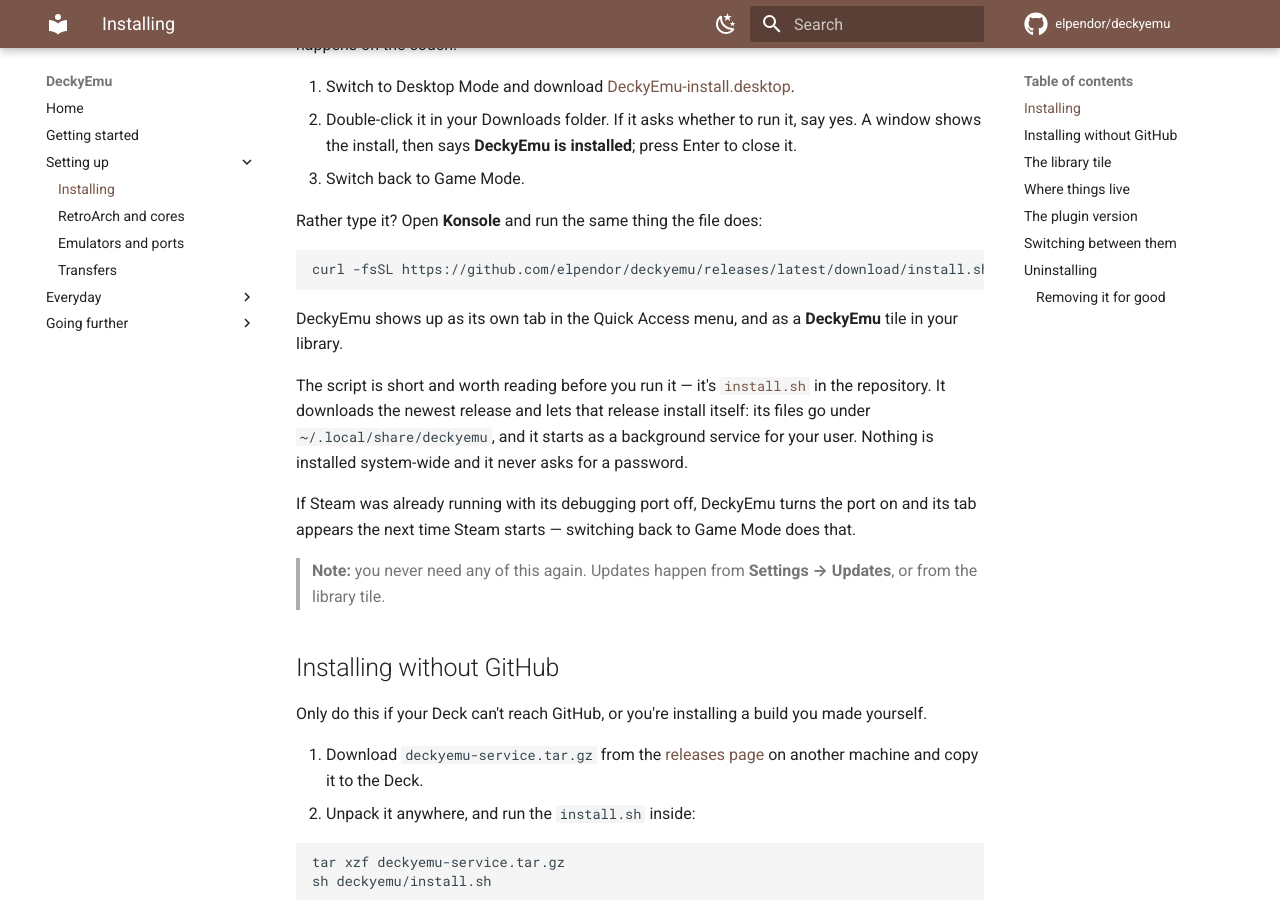
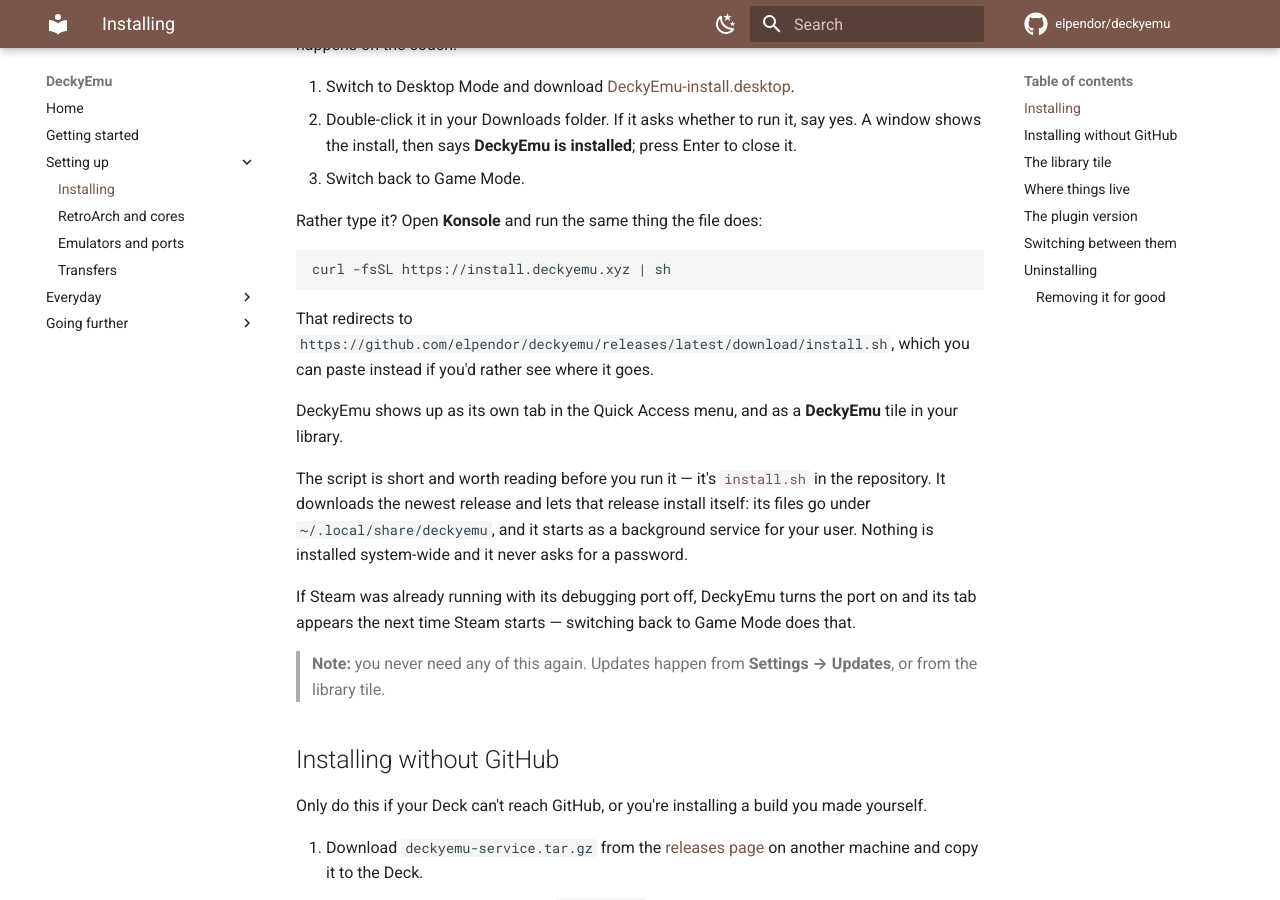
Before and after one commit to elpendor/deckyemu, an MkDocs documentation site: the page built from docs/installing.md, in a window 1280 px wide and 900 px high, scrolled down 357 px. Built offline with MkDocs 1.6.1 and Material for MkDocs 9.7.7, drawn with Linux system fonts in a browser that asks for light colours; comment, search, counter and statistics services are not loaded.

Commit message:
docs: the install one-liner is curl -fsSL https://install.deckyemu.xyz | sh, with the GitHub address it redirects to beside it

````diff
--- a/docs/installing.md
+++ b/docs/installing.md
@@ -21,8 +21,12 @@ everything after it happens on the couch.
 Rather type it? Open **Konsole** and run the same thing the file does:
 
 ```
-curl -fsSL https://github.com/elpendor/deckyemu/releases/latest/download/install.sh | sh
+curl -fsSL https://install.deckyemu.xyz | sh
 ```
+
+That redirects to
+`https://github.com/elpendor/deckyemu/releases/latest/download/install.sh`,
+which you can paste instead if you'd rather see where it goes.
 
 DeckyEmu shows up as its own tab in the Quick Access menu, and as a **DeckyEmu**
 tile in your library.
````
Also changed, not shown: README.md (+5 -1 lines).
